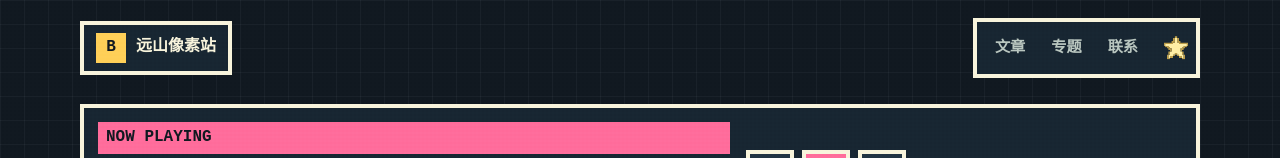
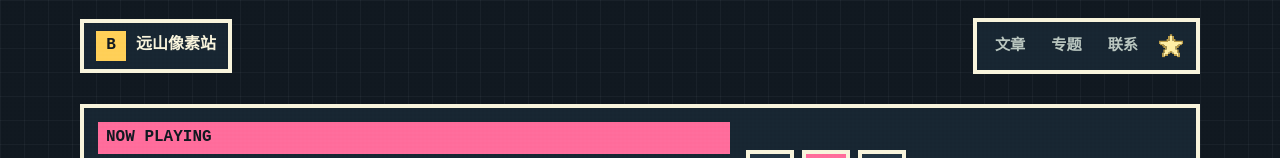
Before and after one commit to knlit/my-blog, a plain HTML site: page index.html in a window 1280 px wide. Shown: the top 158 px of the page. Drawn offline with Linux system fonts and the light colour scheme; a web font is replaced by a local one.

Commit message:
Align nav text with theme icon

```diff
--- a/styles.css
+++ b/styles.css
@@ -155,10 +155,15 @@ input {
 .theme-toggle {
   display: grid;
   place-items: center;
-  padding: 8px 12px;
   color: var(--muted);
   font-size: 0.95rem;
   font-weight: 800;
+  line-height: 1;
+}
+
+.site-nav a {
+  min-height: 36px;
+  padding: 2px 12px 0;
 }
 
 .site-nav a:hover,
@@ -174,10 +179,10 @@ input {
   width: 38px;
   min-width: 38px;
   height: 36px;
+  padding: 0;
   border: 0;
   background: transparent;
   cursor: pointer;
-  line-height: 1;
 }
 
 .theme-toggle img {
```
